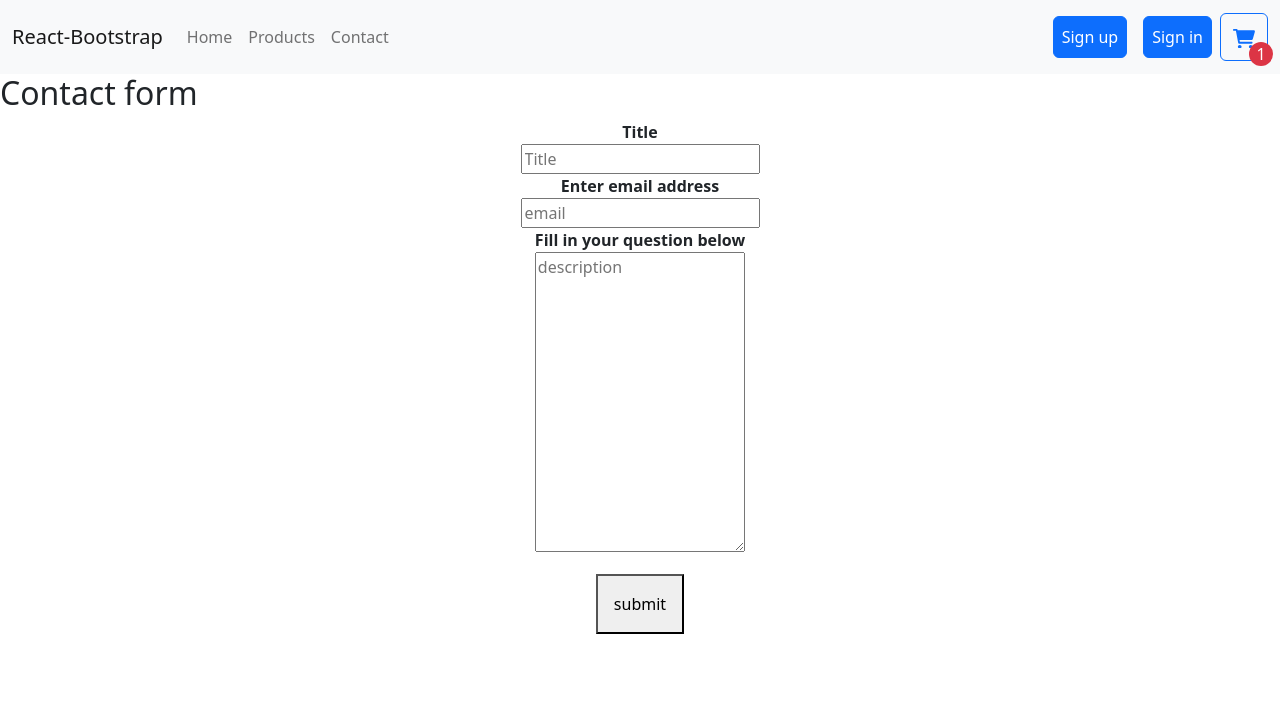
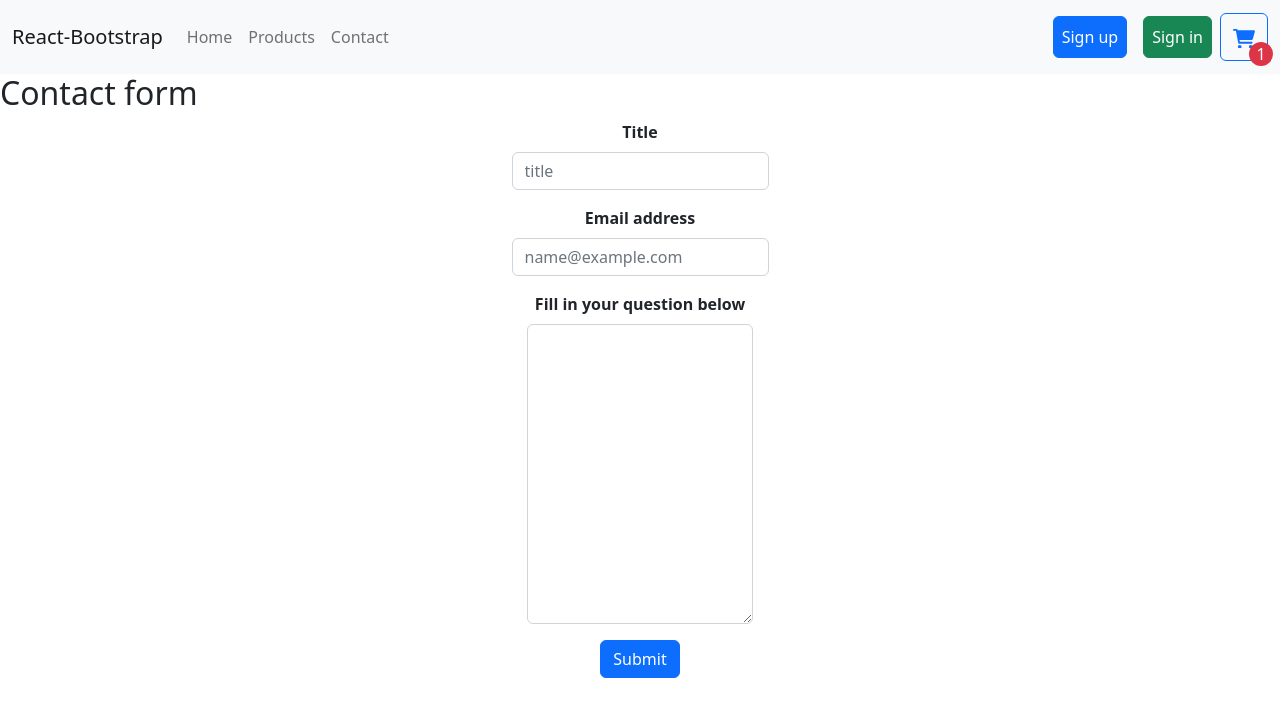
Before and after one commit to sebbe1236/react-typescript, a React (Create React App) app: page /contact in a window 1280 px wide. Shown: the top 716 px of the page. Built offline with nearby package versions, Linux system fonts and the light colour scheme; no server answers.

Commit message:
contact form inputs styled w coonfirm message.

```diff
--- a/src/components/layout/NavBar.tsx
+++ b/src/components/layout/NavBar.tsx
@@ -41,12 +41,16 @@ function NavBar() {
           </Nav.Link>
           {auth ? (
             <>
-              <Button onClick={logout}>Log out</Button>
+              <Button onClick={logout} variant="danger">
+                Log out
+              </Button>
             </>
           ) : (
             <>
               <Nav.Link href="/login">
-                <Button className="p-2 m-2">Sign in</Button>
+                <Button className="p-2 m-2" variant="success">
+                  Sign in
+                </Button>
               </Nav.Link>
             </>
           )}
--- a/src/pages/Contact/ContactForm.tsx
+++ b/src/pages/Contact/ContactForm.tsx
@@ -2,6 +2,8 @@ import React, { useState } from "react";
 import { useForm } from "react-hook-form";
 import Heading from "../../components/layout/Heading";
 import { BASE_URL } from "../../utils/api";
+import Form from "react-bootstrap/Form";
+import Button from "react-bootstrap/Button";
 
 type FormData = {
   title: string;
@@ -16,9 +18,9 @@ type dataPropsOnSubmit = {
 };
 
 function ContactForm() {
-  const [submit, setSubmit] = useState<boolean>(false);
+  const [submitting, setSubmit] = useState<boolean>(false);
   const [error, setError] = useState<string | null>(null);
-  const [successfulSubmit, setSuccessful] = useState<boolean>(false);
+  const [successfulSubmit, setSuccessfulMessage] = useState<boolean>(false);
 
   const url = BASE_URL + "contacts";
 
@@ -53,53 +55,54 @@ function ContactForm() {
       const response = await fetch(url, options);
       const result = await response.json();
       console.log(result);
-      setSuccessful(result);
+      setSuccessfulMessage(result);
       reset();
     } catch (error: any) {
       setError(error.toString());
+    } finally {
+      setSubmit(false);
     }
   };
 
   return (
     <>
       <Heading>Contact form</Heading>
-      <div>
-        <form className="form_container" onSubmit={handleSubmit(onSubmit)}>
-          <div>
-            <label>Title</label>
-            <input type="text" {...register("title", { required: true, minLength: 3 })} placeholder="Title" />
+
+      <Form className="form_container" onSubmit={handleSubmit(onSubmit)}>
+        <Form.Group className="mb-3" controlId="exampleForm.ControlInput1">
+          <Form.Label>Title</Form.Label>
+          <Form.Control type="text" placeholder="title" {...register("title", { required: true, minLength: 3 })} />
           {errors.title && <div>Name must be over 3 letters</div>}
-          </div>
+        </Form.Group>
 
-          <div>
-            <label>Enter email address</label>
-            <input
+        <Form.Group className="mb-3" controlId="exampleForm.ControlInput1">
+          <Form.Label>Email address</Form.Label>
+          <Form.Control
             type="text"
+            placeholder="name@example.com"
             {...register("email", {
               required: true,
               pattern:
                 /^(([^<>()\[\]\\.,;:\s@"]+(\.[^<>()\[\]\\.,;:\s@"]+)*)|(".+"))@((\[[0-9]{1,3}\.[0-9]{1,3}\.[0-9]{1,3}\.[0-9]{1,3}\])|(([a-zA-Z\-0-9]+\.)+[a-zA-Z]{2,}))$/,
             })}
-              placeholder="email"
           />
           {errors.email && <div>Please enter a valid email address</div>}
-          </div>
+        </Form.Group>
+
+        <Form.Group className="mb-3" controlId="exampleForm.ControlTextarea1">
+          <Form.Label>Fill in your question below</Form.Label>
+          <Form.Control as="textarea" rows={5} {...register("description", { required: true, minLength: 20 })} />
+        </Form.Group>
+        {errors.description && <div>Subject must contain 20 letters or more</div>}
 
         <div>
-            <label>Fill in your question below</label>
-            <textarea
-              {...register("description", { required: true, minLength: 20 })}
-              placeholder="description"
-            ></textarea>
-            {errors.description && <div>Subject must contain 20 letters or more</div>}
+          <Button type="submit">{submitting ? "Sending" : "Submit"}</Button>
         </div>
-          <button type="submit" className="submit_button p-3 m-3">
-            {submit ? "sending" : "submit"}
-          </button>
-        </form>
+      </Form>
+      {successfulSubmit && (
+        <div className="p-3 h3 text-center">Your form has been sent. We will get back to you shortly. </div>
+      )}
       {error && <div>form couldn't`t be sent.</div>}
-        {successfulSubmit && <div>Your form has been sent. We will get back to you shortly. </div>}
-      </div>
     </>
   );
 }
--- a/src/pages/Loginandsignup/Login.tsx
+++ b/src/pages/Loginandsignup/Login.tsx
@@ -18,8 +18,9 @@ type signInProps = {
 };
 
 function Login() {
-  const [submit, setSubmit] = useState(false);
+  const [submitting, setSubmit] = useState(false);
   const [error, setError] = useState(null);
+  const [success, setSuccessMessage] = useState(false);
 
   const url = BASE_URL + "auth/local";
 
@@ -42,7 +43,7 @@ function Login() {
         password: data.password,
       });
       setAuth(response.data.jwt);
-      console.log(response.data);
+      setSuccessMessage(response.data);
       reset();
     } catch (error: any) {
       setError(error.toString());
@@ -67,10 +68,10 @@ function Login() {
         </Form.Group>
 
         <Button variant="primary" type="submit">
-          Submit
+          {submitting ? "Logging in" : "Log in"}
         </Button>
       </Form>
-      {submit && <div>You have been successfully logged in.</div>}
+      {success && <div>You have been successfully logged in.</div>}
       {error && <div>Something went wrong. Please contact customer support.</div>}
     </>
   );
--- a/src/pages/Loginandsignup/Signup.tsx
+++ b/src/pages/Loginandsignup/Signup.tsx
@@ -4,7 +4,6 @@ import Button from "react-bootstrap/Button";
 import Form from "react-bootstrap/Form";
 import { useForm } from "react-hook-form";
 import { BASE_URL } from "../../utils/api";
-import useAuth from "../../components/context/Context";
 
 type signupProps = {
   username: string;
@@ -21,9 +20,9 @@ type FormValues = {
 const url = BASE_URL + "auth/local/register";
 
 function Signup() {
-  const [signup, setSignUp] = useState(false);
+  const [signingUp, setSignUp] = useState<boolean>(false);
   const [error, setError] = useState(null);
-  const [success, setSuccess] = useState(false);
+  const [success, setSuccess] = useState<boolean>(false);
 
   const {
     register,
@@ -74,7 +73,7 @@ function Signup() {
         </Form.Group>
 
         <Button variant="primary" type="submit">
-          Submit
+          {signingUp ? "Loading" : "Sign up"}
         </Button>
       </Form>
       {success && <div>User created. Please go to the sign in page to log in.</div>}
```
Lines whose indentation alone changed are shown as unchanged.
